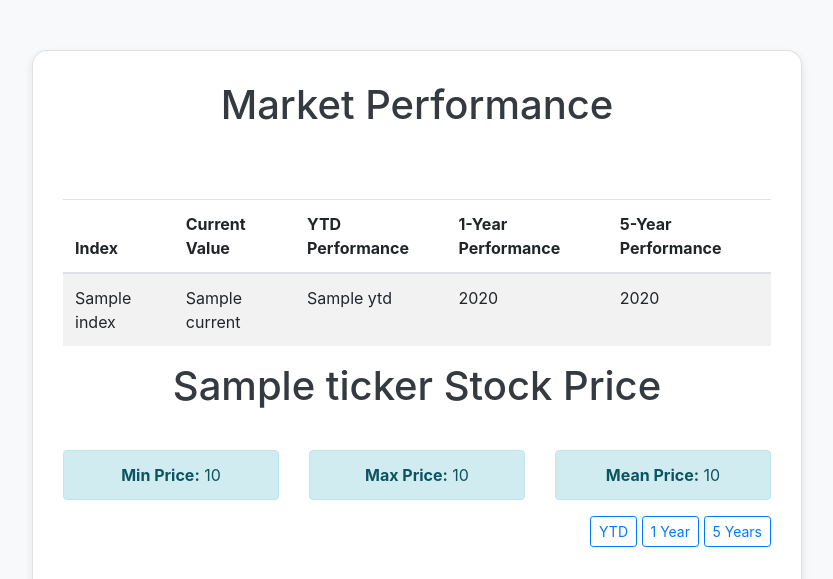
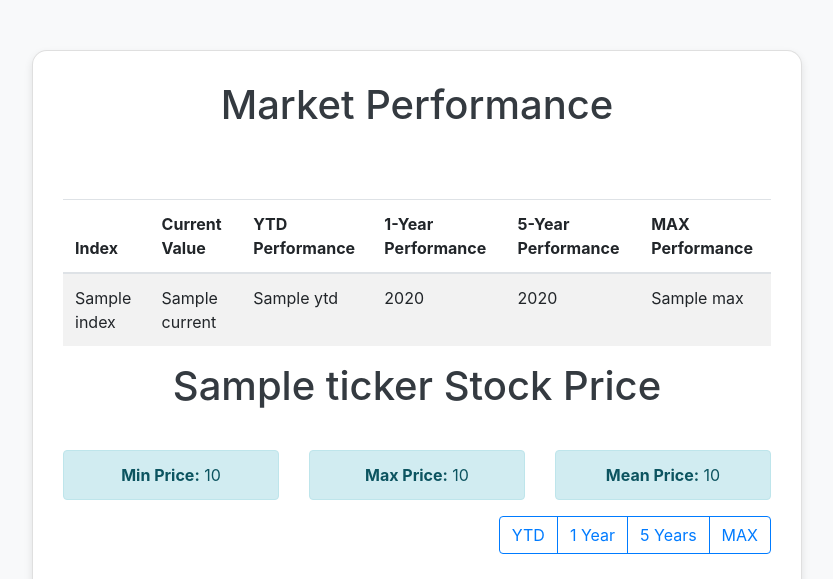
Before and after one commit to henryhjia/flask_stock_plot, a Flask app: template templates/result.html in a window 1280 px wide. Shown: the top 579 px of the page, without its empty margins (223-1056 px from the left). Run offline with Flask 3, Linux system fonts and the light colour scheme; the template is opened without the code that fills it: most values are stand-ins (such as "Sample title", 1, 10 or a date in 2020); some libraries are stand-ins or nearby versions.

Commit message:
smooth the curve in stock plot

```diff
--- a/app.py
+++ b/app.py
@@ -25,9 +25,12 @@ def index():
     default_start_date = (datetime.now() - timedelta(days=20)).strftime('%Y-%m-%d')
     return render_template('index.html', today=today, default_start_date=default_start_date)
 
-def render_plot_page(ticker, start_date, end_date, date_range=None):
+def render_plot_page(ticker, start_date=None, end_date=None, period=None, date_range=None):
     # Download the data for the plot and table, based on user's date range
-    plot_data = yf.download(ticker, start=start_date, end=end_date, auto_adjust=True)
+    if period:
+        plot_data = yf.download(ticker, period=period, auto_adjust=True)
+    else:
+        plot_data = yf.download(ticker, start=start_date, end=end_date, auto_adjust=True)
 
     new_columns = []
     for col in plot_data.columns:
@@ -66,6 +69,10 @@ def render_plot_page(ticker, start_date, end_date, date_range=None):
     num_dates = len(plot_data_df.index)
     plt.figure(figsize=(10, 6))
 
+    plot_series = plot_data_df['close']
+    if date_range in ['5y', 'MAX']:
+        plot_series = plot_series.rolling(window=30).mean()
+
     marker = ''
     markersize = 0
     linewidth = 1.5 # A slightly thicker default for mid-range plots
@@ -76,7 +83,7 @@ def render_plot_page(ticker, start_date, end_date, date_range=None):
     elif num_dates > 252:
         linewidth = 0.8 # Thinner line for long plots
 
-    plt.plot(range(num_dates), plot_data_df['close'], marker=marker, markersize=markersize, linewidth=linewidth)
+    plt.plot(range(num_dates), plot_series, marker=marker, markersize=markersize, linewidth=linewidth)
     plt.title(f'{ticker} Stock Price')
     plt.xlabel('Date')
     plt.ylabel('Price (USD)')
@@ -126,12 +133,17 @@ def render_plot_page(ticker, start_date, end_date, date_range=None):
         ytd = (current - ytd_start) / ytd_start * 100
         one_year = (current - index_data['Close'].values[-252].item()) / index_data['Close'].values[-252].item() * 100
         five_year = (current - index_data['Close'].values[0].item()) / index_data['Close'].values[0].item() * 100
+
+        index_data_max = yf.download(ticker_symbol, period='max', auto_adjust=True)
+        max_perf = (index_data_max['Close'].values[-1].item() - index_data_max['Close'].values[0].item()) / index_data_max['Close'].values[0].item() * 100
+
         market_data.append({
             'name': name,
             'current': f'{current:,.2f}',
             'ytd': f'{ytd:.2f}%',
             'one_year': f'{one_year:.2f}%',
-            'five_year': f'{five_year:.2f}%'
+            'five_year': f'{five_year:.2f}%',
+            'max': f'{max_perf:.2f}%'
         })
 
     # Calculate performance for the selected ticker from perf_data
@@ -155,12 +167,27 @@ def render_plot_page(ticker, start_date, end_date, date_range=None):
         else:
             ticker_5y = "N/A"
 
+        perf_data_max = yf.download(ticker, period='max', auto_adjust=True)
+        if not perf_data_max.empty:
+            new_columns_perf_max = []
+            for col in perf_data_max.columns:
+                if isinstance(col, tuple):
+                    new_columns_perf_max.append(col[0].lower())
+                else:
+                    new_columns_perf_max.append(col.lower())
+            perf_data_max.columns = new_columns_perf_max
+
+            max_perf = (perf_data_max['close'].values[-1].item() - perf_data_max['close'].values[0].item()) / perf_data_max['close'].values[0].item() * 100
+        else:
+            max_perf = "N/A"
+
         market_data.append({
             'name': ticker,
             'current': f'{ticker_current:,.2f}',
             'ytd': f'{ticker_ytd:.2f}%' if isinstance(ticker_ytd, (int, float)) else ticker_ytd,
             'one_year': f'{ticker_1y:.2f}%' if isinstance(ticker_1y, (int, float)) else ticker_1y,
-            'five_year': f'{ticker_5y:.2f}%' if isinstance(ticker_5y, (int, float)) else ticker_5y
+            'five_year': f'{ticker_5y:.2f}%' if isinstance(ticker_5y, (int, float)) else ticker_5y,
+            'max': f'{max_perf:.2f}%' if isinstance(max_perf, (int, float)) else max_perf
         })
 
     return render_template('result.html',
@@ -178,10 +205,13 @@ def plot():
     ticker = request.form['ticker'].upper()
     start_date = request.form['start_date']
     end_date = request.form['end_date']
-    return render_plot_page(ticker, start_date, end_date, date_range="custom")
+    return render_plot_page(ticker, start_date=start_date, end_date=end_date, date_range="custom")
 
 @app.route('/plot/<ticker>/<date_range>')
 def plot_with_range(ticker, date_range):
+    if date_range == 'MAX':
+        return render_plot_page(ticker, period="max", date_range=date_range)
+
     end_date = datetime.now()
     if date_range == 'YTD':
         start_date = end_date.replace(month=1, day=1)
@@ -192,7 +222,7 @@ def plot_with_range(ticker, date_range):
     else:
         return "Invalid date range", 400
 
-    return render_plot_page(ticker, start_date.strftime('%Y-%m-%d'), end_date.strftime('%Y-%m-%d'), date_range=date_range)
+    return render_plot_page(ticker, start_date=start_date.strftime('%Y-%m-%d'), end_date=end_date.strftime('%Y-%m-%d'), date_range=date_range)
 
 if __name__ == '__main__':
     app.run(debug=True)
--- a/templates/result.html
+++ b/templates/result.html
@@ -19,6 +19,7 @@
                             <th>YTD Performance</th>
                             <th>1-Year Performance</th>
                             <th>5-Year Performance</th>
+                            <th>MAX Performance</th>
                         </tr>
                     </thead>
                     <tbody>
@@ -29,6 +30,7 @@
                             <td>{{ index.ytd }}</td>
                             <td>{{ index.one_year }}</td>
                             <td>{{ index.five_year }}</td>
+                            <td>{{ index.max }}</td>
                         </tr>
                         {% endfor %}
                     </tbody>
@@ -53,9 +55,12 @@
                 </div>
             </div>
             <div class="text-right mb-2">
-                <a href="/plot/{{ ticker }}/YTD" class="btn btn-sm {% if date_range == 'YTD' %}btn-primary{% else %}btn-outline-primary{% endif %}">YTD</a>
-                <a href="/plot/{{ ticker }}/1y" class="btn btn-sm {% if date_range == '1y' %}btn-primary{% else %}btn-outline-primary{% endif %}">1 Year</a>
-                <a href="/plot/{{ ticker }}/5y" class="btn btn-sm {% if date_range == '5y' %}btn-primary{% else %}btn-outline-primary{% endif %}">5 Years</a>
+                <div class="btn-group" role="group" aria-label="Date Range Selection">
+                    <a href="/plot/{{ ticker }}/YTD" class="btn btn-md {% if date_range == 'YTD' %}btn-primary{% else %}btn-outline-primary{% endif %}">YTD</a>
+                    <a href="/plot/{{ ticker }}/1y" class="btn btn-md {% if date_range == '1y' %}btn-primary{% else %}btn-outline-primary{% endif %}">1 Year</a>
+                    <a href="/plot/{{ ticker }}/5y" class="btn btn-md {% if date_range == '5y' %}btn-primary{% else %}btn-outline-primary{% endif %}">5 Years</a>
+                    <a href="/plot/{{ ticker }}/MAX" class="btn btn-md {% if date_range == 'MAX' %}btn-primary{% else %}btn-outline-primary{% endif %}">MAX</a>
+                </div>
             </div>
             <img src="{{ plot_url }}" alt="Stock Price Plot" class="img-fluid rounded mx-auto d-block my-4">
             <a href="/" class="btn btn-secondary btn-block">Go Back</a>
```
